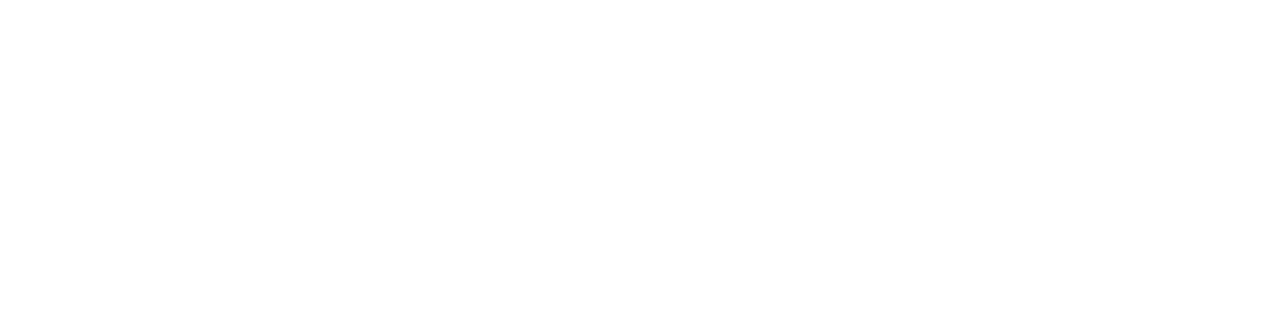
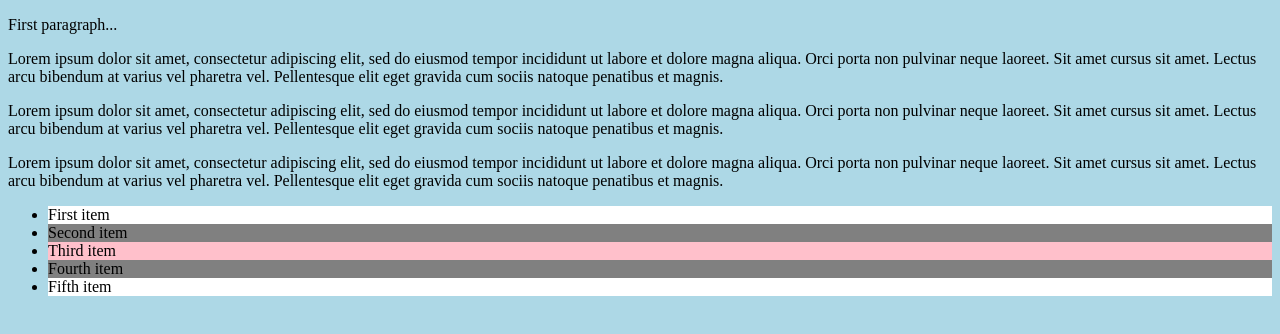
Before and after one commit to acciojob/pseudo-classes-shubham3619, a website: page main.html in a window 1280 px wide. Drawn offline with Linux system fonts and the light colour scheme.

Commit message:
created a submission

```diff
--- a/main.html
+++ b/main.html
@@ -8,9 +8,18 @@
 
 <body>
 	<!-- the entire body must be written by student -->
-    <script type="text/javascript" src="./script.js">
-</script>
-
+    <script type="text/javascript" src="./script.js"></script>
+	<p class="para-1">First paragraph...</p>
+	<p>Lorem ipsum dolor sit amet, consectetur adipiscing elit, sed do eiusmod tempor incididunt ut labore et dolore magna aliqua. Orci porta non pulvinar neque laoreet. Sit amet cursus sit amet. Lectus arcu bibendum at varius vel pharetra vel. Pellentesque elit eget gravida cum sociis natoque penatibus et magnis.</p>
+	<p>Lorem ipsum dolor sit amet, consectetur adipiscing elit, sed do eiusmod tempor incididunt ut labore et dolore magna aliqua. Orci porta non pulvinar neque laoreet. Sit amet cursus sit amet. Lectus arcu bibendum at varius vel pharetra vel. Pellentesque elit eget gravida cum sociis natoque penatibus et magnis.</p>
+	<p>Lorem ipsum dolor sit amet, consectetur adipiscing elit, sed do eiusmod tempor incididunt ut labore et dolore magna aliqua. Orci porta non pulvinar neque laoreet. Sit amet cursus sit amet. Lectus arcu bibendum at varius vel pharetra vel. Pellentesque elit eget gravida cum sociis natoque penatibus et magnis.</p>
+	<ul>
+		<li>First item</li>
+		<li>Second item</li>
+		<li>Third item</li>
+		<li>Fourth item</li>
+		<li>Fifth item</li>
+	</ul>
 </body>
 
 </html>
--- a/script.js
+++ b/script.js
@@ -1 +1 @@
-//your JS code here. If required.
+	//your JS code here. If required.
--- a/styles.css
+++ b/styles.css
@@ -1 +1,15 @@
 /*  your css code here. If applicable */
+* {
+	background-color:lightblue;
+}
+
+
+li:nth-child(2n+1){
+	background-color:white;
+}
+li:nth-child(2n){
+	background-color:Gray;
+}
+li:nth-child(3){
+	background-color:pink;
+}
```
